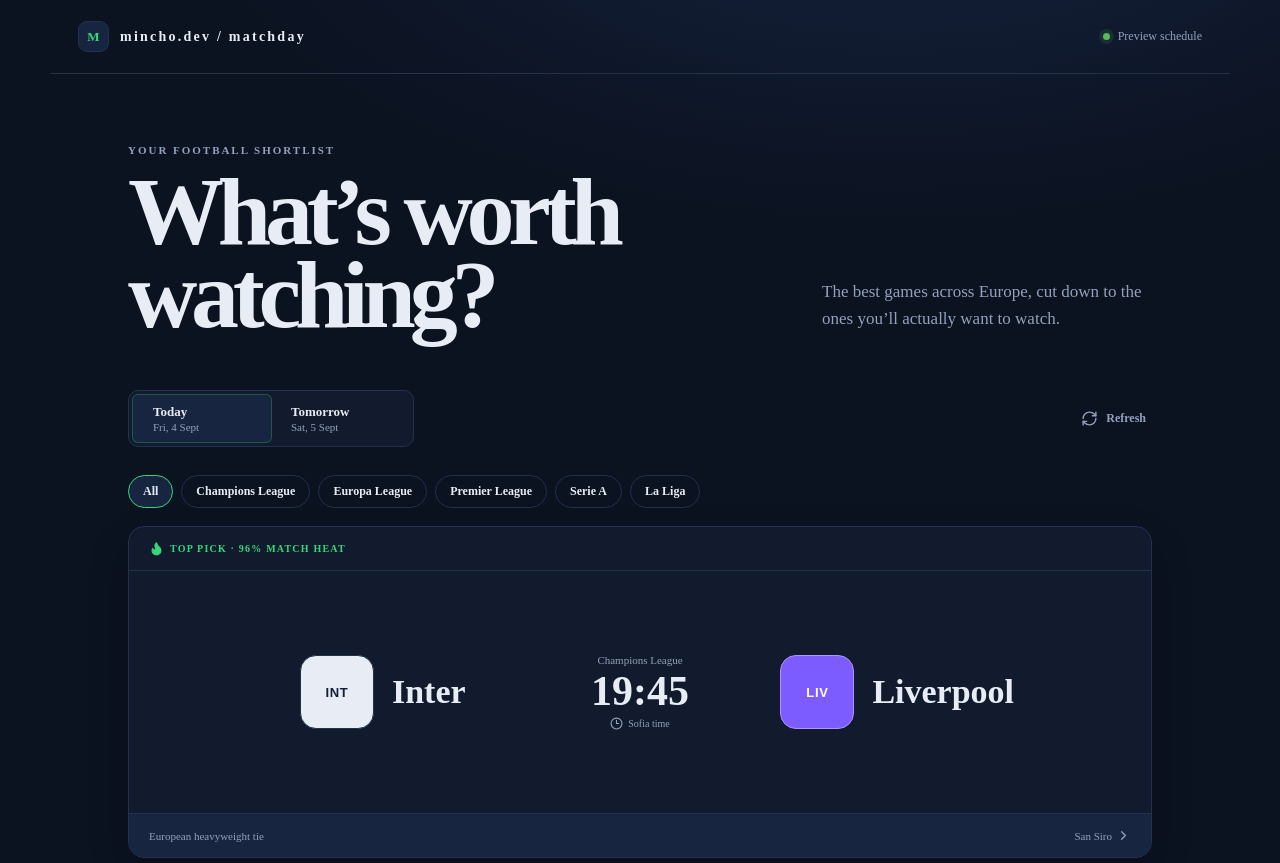
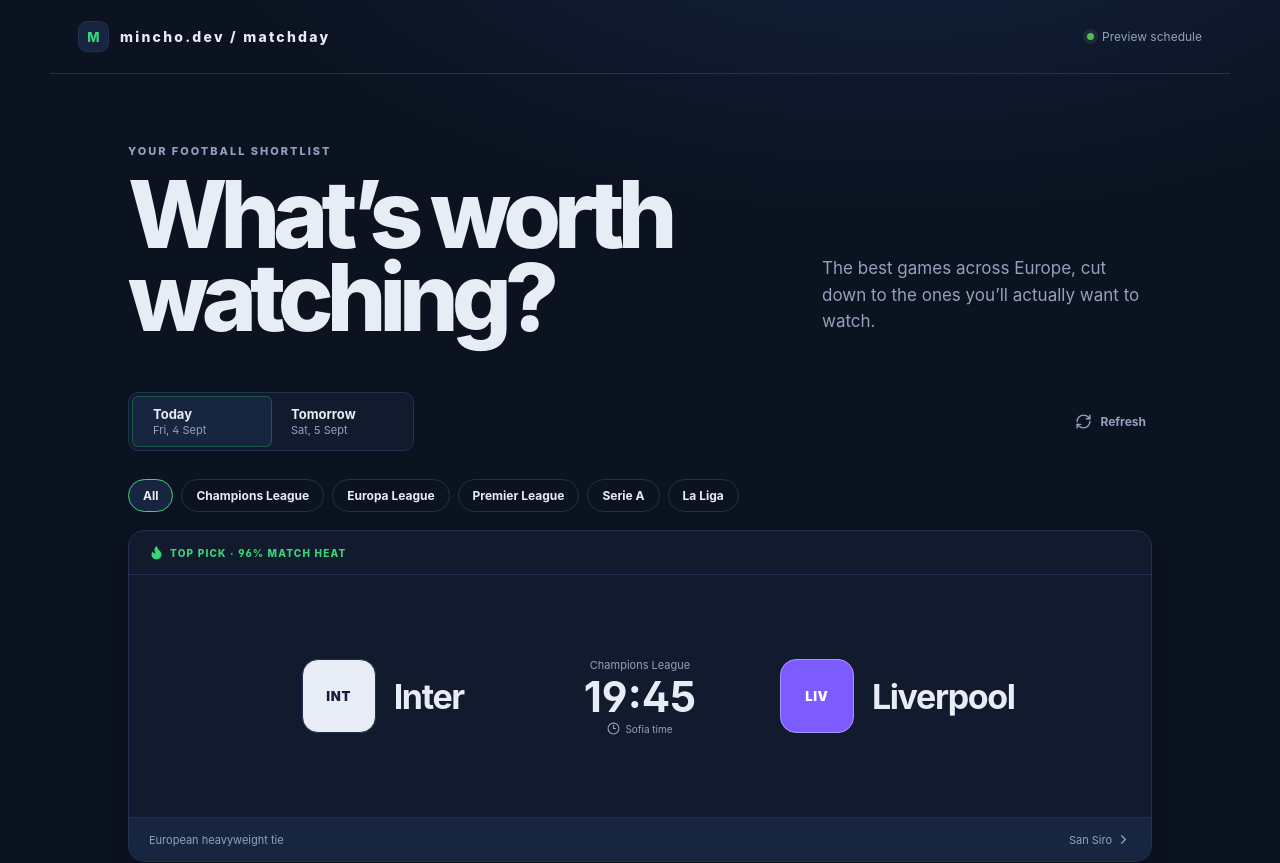
Before and after one commit to MinchoG/matchday, a React (Vite) app: page / in a window 1280 px wide. Shown: the top 863 px of the page. Built offline with nearby package versions, Linux system fonts and the light colour scheme; no server answers.

Commit message:
Modernize Matchday typography

```diff
--- a/app/globals.css
+++ b/app/globals.css
@@ -5,7 +5,7 @@
 :root { --ink:#e7ecf5; --paper:#0b1220; --lime:#37d67a; --line:#22314f; --muted:#93a1bd; --forest:#121b2e; --panel-2:#182541; }
 * { box-sizing: border-box; }
 html { scroll-behavior:smooth; }
-body { margin:0; background:radial-gradient(1200px 600px at 70% -10%,#16233f 0%,var(--paper) 60%); color:var(--ink); font-family:var(--font-geist-sans),Arial,sans-serif; }
+body { margin:0; background:radial-gradient(1200px 600px at 70% -10%,#16233f 0%,var(--paper) 60%); color:var(--ink); font-family:"Avenir Next","SF Pro Display",Inter,-apple-system,BlinkMacSystemFont,"Segoe UI",sans-serif; font-feature-settings:"ss01" 1,"kern" 1; }
 button,a { font:inherit; } button { color:inherit; }
 .site-header { height:74px; display:flex; align-items:center; justify-content:space-between; max-width:1180px; margin:auto; padding:0 28px; border-bottom:1px solid var(--line); }
 .brand { display:flex; align-items:center; gap:11px; color:inherit; text-decoration:none; font-weight:850; font-size:14px; letter-spacing:.16em; }
@@ -15,7 +15,7 @@
 .page-shell { max-width:1080px; margin:auto; padding:70px 28px 60px; }
 .intro-row { display:flex; align-items:end; justify-content:space-between; gap:40px; }
 .eyebrow { margin:0 0 15px; font-size:11px; font-weight:800; letter-spacing:.18em; color:var(--muted); }
-h1 { margin:0; font-size:clamp(54px,8vw,96px); line-height:.86; letter-spacing:-.065em; font-weight:760; }
+h1 { margin:0; max-width:760px; font-size:clamp(52px,8vw,94px); line-height:.88; letter-spacing:-.075em; font-weight:800; text-wrap:balance; }
 .intro-copy { max-width:330px; margin:0 0 4px; font-size:17px; line-height:1.55; color:var(--muted); }
 .controls { display:flex; justify-content:space-between; align-items:center; margin-top:54px; }
 .day-switch { display:flex; border:1px solid var(--line); border-radius:10px; padding:4px; background:var(--forest); }
--- a/src/index.css
+++ b/src/index.css
@@ -1,7 +1,7 @@
 :root { --ink:#e7ecf5; --paper:#0b1220; --lime:#37d67a; --line:#22314f; --muted:#93a1bd; --forest:#121b2e; --panel-2:#182541; }
 * { box-sizing: border-box; }
 html { scroll-behavior:smooth; }
-body { margin:0; background:radial-gradient(1200px 600px at 70% -10%,#16233f 0%,var(--paper) 60%); color:var(--ink); font-family:var(--font-geist-sans),Arial,sans-serif; }
+body { margin:0; background:radial-gradient(1200px 600px at 70% -10%,#16233f 0%,var(--paper) 60%); color:var(--ink); font-family:"Avenir Next","SF Pro Display",Inter,-apple-system,BlinkMacSystemFont,"Segoe UI",sans-serif; font-feature-settings:"ss01" 1,"kern" 1; }
 .app { min-height:100vh; }
 button,a { font:inherit; } button { color:inherit; }
 .site-header { height:74px; display:flex; align-items:center; justify-content:space-between; max-width:1180px; margin:auto; padding:0 28px; border-bottom:1px solid var(--line); }
@@ -12,7 +12,7 @@
 .page-shell { max-width:1080px; margin:auto; padding:70px 28px 60px; }
 .intro-row { display:flex; align-items:end; justify-content:space-between; gap:40px; }
 .eyebrow { margin:0 0 15px; font-size:11px; font-weight:800; letter-spacing:.18em; color:var(--muted); }
-h1 { margin:0; font-size:clamp(54px,8vw,96px); line-height:.86; letter-spacing:-.065em; font-weight:760; }
+h1 { margin:0; max-width:760px; font-size:clamp(52px,8vw,94px); line-height:.88; letter-spacing:-.075em; font-weight:800; text-wrap:balance; }
 .intro-copy { max-width:330px; margin:0 0 4px; font-size:17px; line-height:1.55; color:var(--muted); }
 .controls { display:flex; justify-content:space-between; align-items:center; margin-top:54px; }
 .day-switch { display:flex; border:1px solid var(--line); border-radius:10px; padding:4px; background:var(--forest); }
@@ -22,7 +22,7 @@
 .refresh { display:flex; align-items:center; gap:8px; background:transparent; border:0; font-size:12px; font-weight:700; color:var(--muted); cursor:pointer; }.spin { animation:spin .8s linear infinite; } @keyframes spin { to { transform:rotate(360deg); } }
 .competition-tabs { display:flex; gap:8px; padding:28px 0 18px; overflow:auto; scrollbar-width:none; }.competition-tabs button { flex:none; border:1px solid var(--line); background:transparent; border-radius:999px; padding:8px 14px; font-size:12px; font-weight:650; cursor:pointer; }.competition-tabs button.active { background:var(--panel-2); color:var(--ink); border-color:var(--lime); }
 .spotlight { background:var(--forest); color:var(--ink); border:1px solid var(--line); border-radius:16px; overflow:hidden; box-shadow:0 18px 40px #00000030; }.spotlight-label { display:flex; align-items:center; gap:6px; padding:14px 20px; border-bottom:1px solid var(--line); color:var(--lime); font-size:10px; font-weight:800; letter-spacing:.12em; }
-.spotlight-main { min-height:242px; display:grid; grid-template-columns:1fr 150px 1fr; align-items:center; padding:35px 7%; }.team { display:flex; align-items:center; gap:18px; justify-content:center; font-size:clamp(22px,3vw,34px); }.crest { display:grid; place-items:center; width:74px; height:74px; border-radius:16px; font-family:Arial,sans-serif; font-size:13px; font-weight:900; letter-spacing:.05em; border:1px solid var(--line); }.crest.cream { background:#e7ecf5; color:#12203a; }.crest.red { background:#7c5cff; color:white; border-color:#a896ff; }
+.spotlight-main { min-height:242px; display:grid; grid-template-columns:1fr 150px 1fr; align-items:center; padding:35px 7%; }.team { display:flex; align-items:center; gap:18px; justify-content:center; font-size:clamp(22px,3vw,34px); font-weight:760; letter-spacing:-.04em; }.crest { display:grid; place-items:center; width:74px; height:74px; border-radius:16px; font-size:13px; font-weight:900; letter-spacing:.05em; border:1px solid var(--line); }.crest.cream { background:#e7ecf5; color:#12203a; }.crest.red { background:#7c5cff; color:white; border-color:#a896ff; }
 .kickoff { display:flex; flex-direction:column; align-items:center; text-align:center; }.kickoff small { color:var(--muted); font-size:11px; }.kickoff b { font-size:42px; line-height:1.2; }.kickoff span { display:flex; gap:5px; align-items:center; color:var(--muted); font-size:10px; }
 .spotlight footer { display:flex; justify-content:space-between; padding:14px 20px; background:var(--panel-2); border-top:1px solid var(--line); font-size:11px; color:var(--muted); }.spotlight footer span { display:flex; align-items:center; gap:4px; }
 .section-heading { display:flex; justify-content:space-between; align-items:end; margin:55px 0 17px; }.section-heading .eyebrow { margin-bottom:6px; }.section-heading h2 { margin:0; font-weight:700; font-size:27px; letter-spacing:-.03em; }.section-heading>span { color:var(--muted); font-size:11px; }
```
